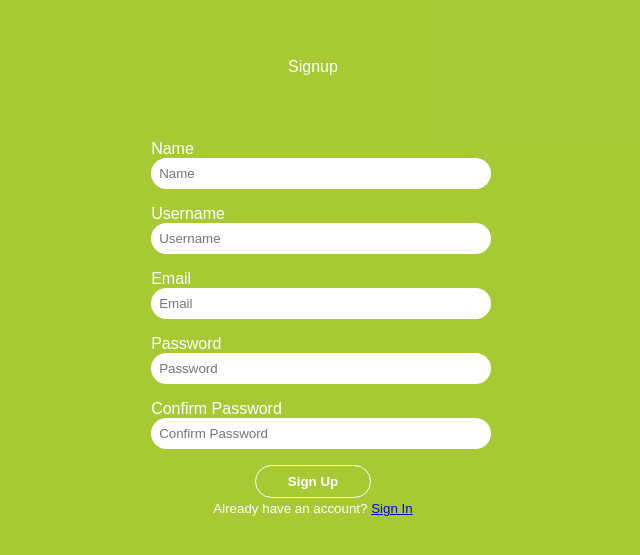
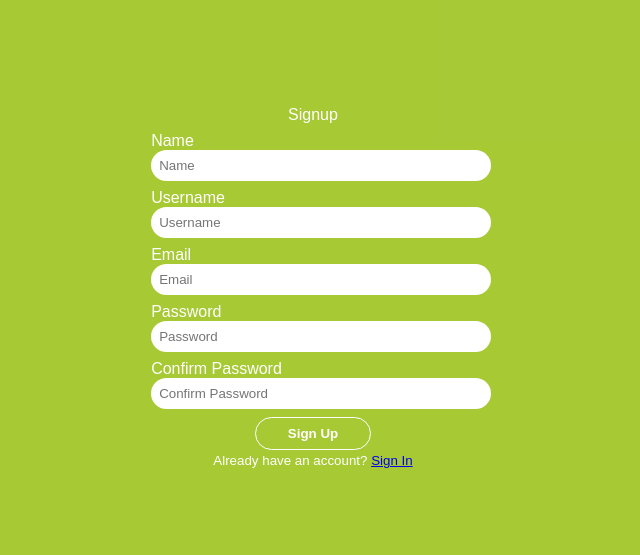
Before and after one commit to MeqdamAlqudah/Book-mechanic-front-end, a React (Create React App) app: page /signup in a window 1280 px wide. Shown: the part 113-668 px from the top of the page, without its empty margins (327-967 px from the left). Built offline with nearby package versions, Linux system fonts and the light colour scheme.

Commit message:
Setup http request for sign up

```diff
--- a/package.json
+++ b/package.json
@@ -7,6 +7,7 @@
     "@testing-library/jest-dom": "^5.16.4",
     "@testing-library/react": "^13.3.0",
     "@testing-library/user-event": "^13.5.0",
+    "axios": "^0.27.2",
     "react": "^18.1.0",
     "react-dom": "^18.1.0",
     "react-redux": "^8.0.2",
--- a/src/pages/Signup/index.js
+++ b/src/pages/Signup/index.js
@@ -1,22 +1,43 @@
-import React, { useState } from 'react';
+import React from 'react';
 import { Link } from 'react-router-dom';
 import style from './style.module.css';
+import store from '../../redux/configureStore';
+// import { useSelector } from 'react-redux';
+import axios from 'axios';
 
 const Signup = () => {
-  const [error, setError] = useState('');
+  const USER_SIGNUP = 'USER_SIGNUP'
+//   const user = useSelector((el) => el.userReducer);
+  const handleSubmit = async (e) => {
+    e.preventDefault();
 
-  const handleSubmit = (e) => {
-    setError('');
-    e.preventdefault();
+    axios({
+        method: 'post',
+        url: 'http://localhost:3000/api/v1/users',
+        data: {
+          name: e.target[0].value,
+          username: e.target[1].value,
+          email: e.target[2].value,
+          password: e.target[3].value,
+          confirmPassword: e.target[4].value
+        },
+        headers: {
+          'Content-Type': 'application/json',
+
+        },
+      }).then((res) => store.dispatch(
+        { type: USER_SIGNUP, newUser: res.data },
+      )).catch((error) => {
+        console.log(error);
+      });
+
   };
 
   return (
     <div className={style.container}>
       <div className={style.wrapper}>
-        <form className={style.card}>
+        <form className={style.card} onSubmit={handleSubmit} >
           <div>Signup</div>
-
-          <p role="alert" className={style.error}>{error}</p>
 
           <label htmlFor="name">
             Name
@@ -43,7 +64,7 @@ const Signup = () => {
             <input type="password" id="password" placeholder="Confirm Password" required />
           </label>
 
-          <button type="submit" className={style.btn} onClick={handleSubmit}>Sign Up</button>
+          <button type="submit" className={style.btn}>Sign Up</button>
         </form>
 
         <small>
--- a/src/pages/Signup/style.module.css
+++ b/src/pages/Signup/style.module.css
@@ -18,7 +18,7 @@
   display: flex;
   flex-direction: column;
   align-items: center;
-    gap: 1rem;
+  gap: 0.5rem;
   border-radius: 1rem;
 }
 
--- a/src/redux/configureStore.js
+++ b/src/redux/configureStore.js
@@ -11,6 +11,7 @@ const rootReducer = combineReducers({
   carReducer,
   appointmentReducer,
 });
+
 const store = configureStore({ reducer: rootReducer, Middleware: [thunk, logger] });
 
 export default store;
--- a/src/redux/user/user.js
+++ b/src/redux/user/user.js
@@ -1,6 +1,14 @@
-const initialState = [];
+const USER_SIGNUP = 'USER_SIGNUP'
+const USER_LOGIN = 'USER_LOGIN'
+
+const initialState = {};
+
 const reducer = (state = initialState, action) => {
   switch (action.type) {
+    case USER_SIGNUP:
+    return {...state, current_user: action.newUser}
+    case USER_LOGIN:
+      return {...state, current_user: action.newUser};
     default:
       return state;
   }
```
Also changed, not shown: src/index.css (line endings or trailing spaces), 1 other file (tests, documents, lock files or other folders). Lines whose indentation alone changed are shown as unchanged.
